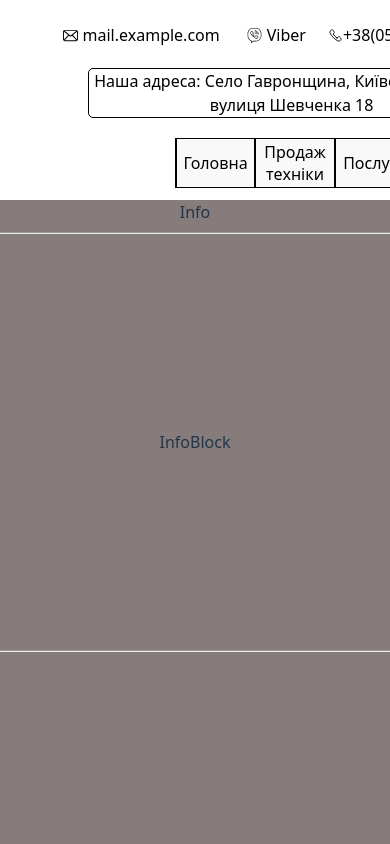
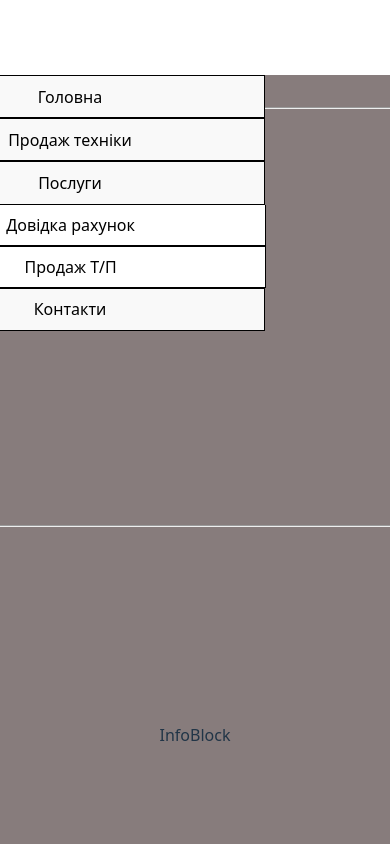
Before and after one commit to AndriyBilous/project-trucks-react, a React (Vite) app: page / in a window 390 px wide. Shown: the top 844 px of the page. Built offline with nearby package versions, Linux system fonts and the light colour scheme.

Commit message:
Add navigation bar for low screen

```diff
--- a/src/components/HeaderPageComponent/HeaderPageComponent.css
+++ b/src/components/HeaderPageComponent/HeaderPageComponent.css
@@ -7,7 +7,7 @@
   align-items: center;
   height: 200px;
   /* overflow: hidden; */
-  z-index: 100;
+  z-index: 50;
 }
 
 .left-side__container {
@@ -232,13 +232,15 @@
   .dropdown__link {
     width: 78px;
     min-width: unset;
-    padding: 5px 0;
+    /* padding: 5px 0; */
   }
 }
 
 @media (max-width: 800px) {
   .header__container {
     width: 640px;
+    height: 75px;
+    position: fixed;
   }
 
   .left-side__container {
@@ -246,6 +248,44 @@
   }
 
   .right-side__container {
-    width: 80%;
+    width: 100%;
+    position: fixed;
+    padding: 0;
+  }
+
+  .header__panel__nav {
+    justify-content: flex-start;
+    flex-direction: column;
+    margin-top: 95px;
+  }
+
+  .header__button {
+    width: 100%;
+  }
+
+  .header__dropdown {
+    width: 100%;
+    overflow: hidden;
+    display: none;
+    border: 1px solid #000000;
+    border-radius: none;
+  }
+
+  .dropdown__content {
+    width: 100%;
+    align-items: stretch;
+  }
+
+  .dropdown__link {
+    width: 99.8%;
+    border: 1px solid #000000;
+    margin: 0;
+  }
+
+  .dropdown__link:first-child {
+    border-bottom: 1px solid black;
+  }
+
+  .navigation__container {
   }
 }
--- a/src/components/HeaderPageComponent/HeaderPageComponent.jsx
+++ b/src/components/HeaderPageComponent/HeaderPageComponent.jsx
@@ -2,24 +2,42 @@ import "./HeaderPageComponent.css";
 import { useState } from "react";
 import { useEffect } from "react";
 import { useRef } from "react";
+// import { useResize } from "react-spring/web";
 
 import logo from "../../assets/logo.svg";
 import viber from "../../assets/viber.svg";
 import telephone from "../../assets/telephone.svg";
 import mail from "../../assets/mail.svg";
+import useResize from "../hooks/useResize";
 
 function HeaderPageComponent() {
   const [navigationHover, setNavigationHover] = useState("");
-  const boxRef = useRef();
+  const [dropdownVisibility, setDropdownVisibility] = useState(false);
+  const size = useResize();
+
+  const headerDropdownRef = useRef();
+  const dropdownContentRef = useRef();
 
   useEffect(() => {}, [navigationHover, setNavigationHover]);
 
   const handleMouseEnter = () => {
-    boxRef.current.style.overflow = "visible";
+    headerDropdownRef.current.style.overflow = "visible";
   };
 
   const handleMouseLeave = () => {
-    boxRef.current.style.overflow = "hidden";
+    headerDropdownRef.current.style.overflow = "hidden";
+  };
+
+  const handleMouseOnClick = () => {
+    setDropdownVisibility(() => !dropdownVisibility);
+
+    if (dropdownVisibility) {
+      console.log(dropdownVisibility);
+      dropdownContentRef.current.style.display = "flex";
+    } else {
+      console.log(dropdownVisibility);
+      dropdownContentRef.current.style.display = "none";
+    }
   };
 
   return (
@@ -30,6 +48,41 @@ function HeaderPageComponent() {
         </div>
       </div>
       <div className="right-side__container">
+        {size[0] < "800" ? (
+          <div className="navigation__container">
+            <nav className="header__panel__nav">
+              <button className="header__button">
+                <p>Головна</p>
+              </button>
+              <button className="header__button">
+                <p>Продаж техніки</p>
+              </button>
+              <button
+                className="header__button dropdown__button"
+                onClick={handleMouseOnClick}
+              >
+                <div>
+                  Послуги
+                  <i className="arrow down"></i>
+                </div>
+              </button>
+
+              <div className="dropdown__content" ref={dropdownContentRef}>
+                <a href="#" className="dropdown__link">
+                  <p>Довідка рахунок</p>
+                </a>
+                <a href="#" className="dropdown__link">
+                  <p>Продаж Т/П</p>
+                </a>
+              </div>
+
+              <button className="header__button">
+                <p>Контакти</p>
+              </button>
+            </nav>
+          </div>
+        ) : (
+          <>
             <div className="contacts__container">
               <div className="contacts__item__container">
                 <a href="mailto:mail.example.com" className="contacts__item">
@@ -56,7 +109,7 @@ function HeaderPageComponent() {
             <div className="adress__container">
               <p>
                 Наша адреса: Село Гавронщина, Київська область <br />
-            вулиця Шевченка 18
+                вулиця Шевченка 18 {size[0]} {size[1]}
               </p>
             </div>
             <div className="navigation__container">
@@ -69,7 +122,7 @@ function HeaderPageComponent() {
                 </button>
                 <div
                   className="header__dropdown"
-              ref={boxRef}
+                  ref={headerDropdownRef}
                   onMouseEnter={handleMouseEnter}
                   onMouseLeave={handleMouseLeave}
                 >
@@ -92,6 +145,8 @@ function HeaderPageComponent() {
                 </button>
               </nav>
             </div>
+          </>
+        )}
       </div>
     </div>
   );
--- a/src/components/InfoPageComponent/InfoPageComponent.css
+++ b/src/components/InfoPageComponent/InfoPageComponent.css
@@ -44,6 +44,7 @@
 
 @media (max-width: 800px) {
   .infoPage__container {
+    margin-top: 75px;
     width: 640px;
   }
 
--- /dev/null
+++ b/src/components/hooks/useResize.jsx
@@ -0,0 +1,15 @@
+import { useEffect, useState } from "react";
+
+const useResize = () => {
+  const [size, setSize] = useState([0, 0]);
+  useEffect(() => {
+    const getSize = () => setSize([window.innerWidth, window.innerHeight]);
+    getSize();
+    window.addEventListener("resize", getSize);
+    return () => window.removeEventListener("resize", getSize);
+  }, []);
+
+  return size;
+};
+
+export default useResize;
```
Lines whose indentation alone changed are shown as unchanged.
